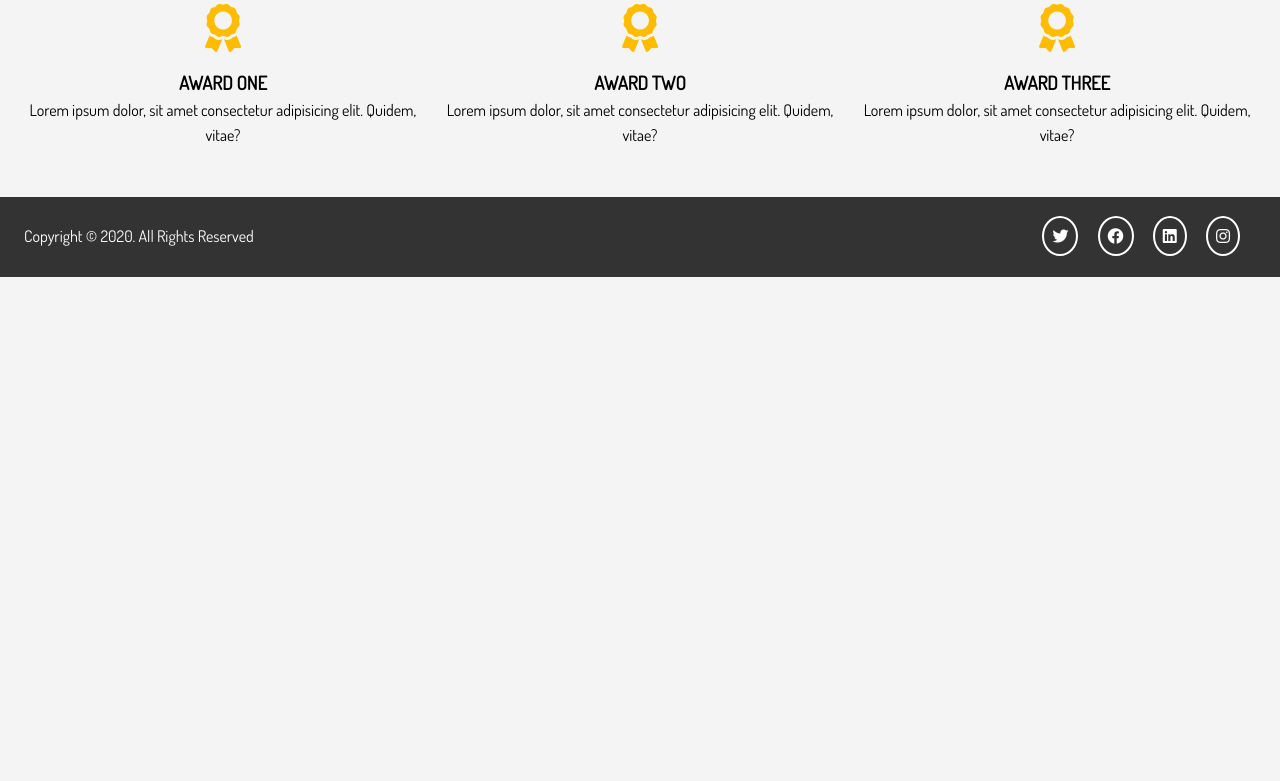
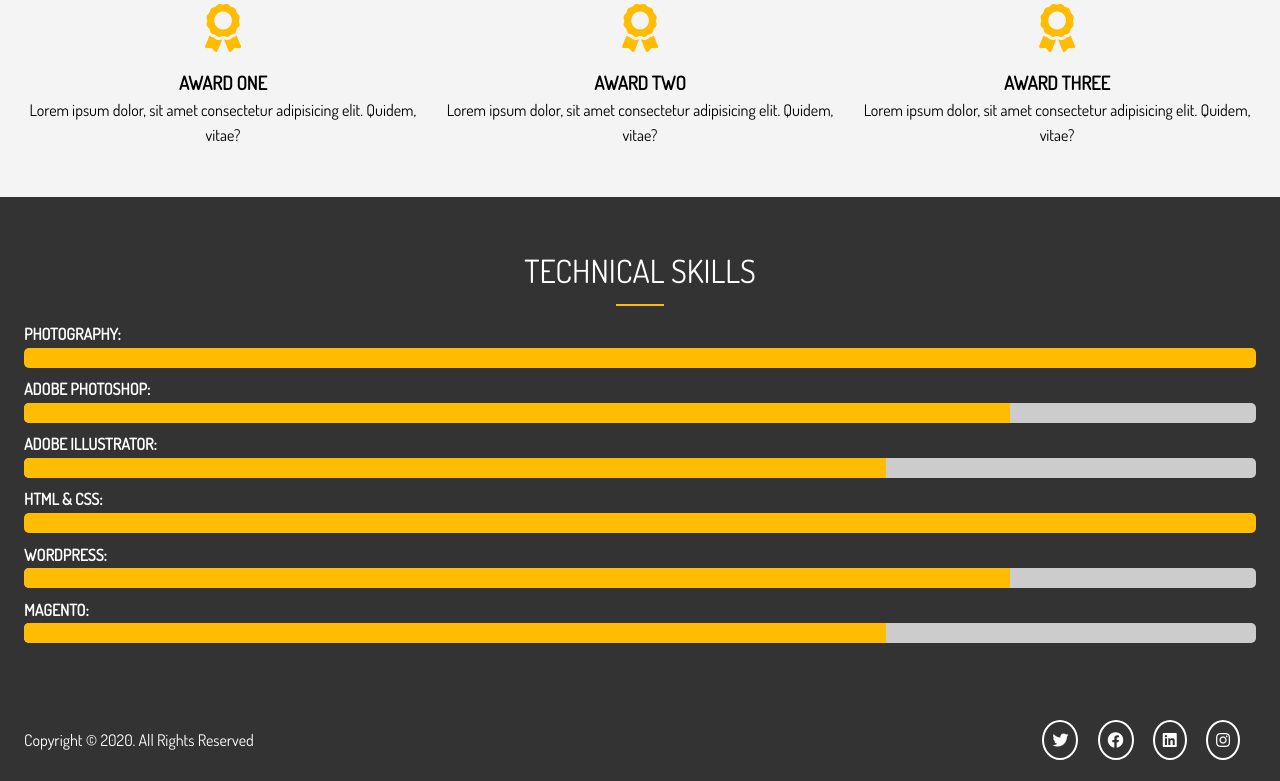
Before and after one commit to kherma/-PRACTICE_08-Sass, a website: page src/about.html in a window 1280 px wide. Shown: the part 520-1301 px from the top of the page. Before the commit the page ends 800 px from the top, so only its background shows below. Drawn offline with Linux system fonts and the light colour scheme.

Commit message:
Add skills section

```diff
--- a/scss/main.scss
+++ b/scss/main.scss
@@ -236,6 +236,23 @@ img {
 			margin-bottom: 1rem;
 		}
 	}
+
+	&-skills {
+		.progress {
+			overflow: hidden;
+			height: 20px;
+			background-color: $medium-color;
+			border-radius: 5px;
+			margin-bottom: 0.6rem;
+
+			div {
+				height: 100%;
+				color: $light-color;
+				text-align: center;
+				background-color: $main-color;
+			}
+		}
+	}
 }
 
 // Footer
--- a/src/about.html
+++ b/src/about.html
@@ -57,6 +57,38 @@
         </section>
 
         <!-- Section Skills -->
+        <section id="about-skills" class="bg-dark py-3">
+            <div class="container">
+                <h2 class="section-title">Technical Skills</h2>
+                <div class="bottom-line"></div>
+                <h4>Photography: </h4>
+                <div class="progress">
+                    <div style="width:100%"></div>
+                </div>
+                <h4>Adobe Photoshop: </h4>
+                <div class="progress">
+                    <div style="width:80%"></div>
+                </div>
+                <h4>Adobe Illustrator: </h4>
+                <div class="progress">
+                    <div style="width:70%"></div>
+                </div>
+                <h4>HTML & CSS: </h4>
+                <div class="progress">
+                    <div style="width:100%"></div>
+                </div>
+                <h4>Wordpress: </h4>
+                <div class="progress">
+                    <div style="width:80%"></div>
+                </div>
+                <h4>Magento: </h4>
+                <div class="progress">
+                    <div style="width:70%"></div>
+                </div>
+            </div>
+        </section>
+
+        <!-- Section -->
 
 		<!-- Footer -->
 		<footer id="main-footer">
```
Also changed, not shown: src/css/main.css.
